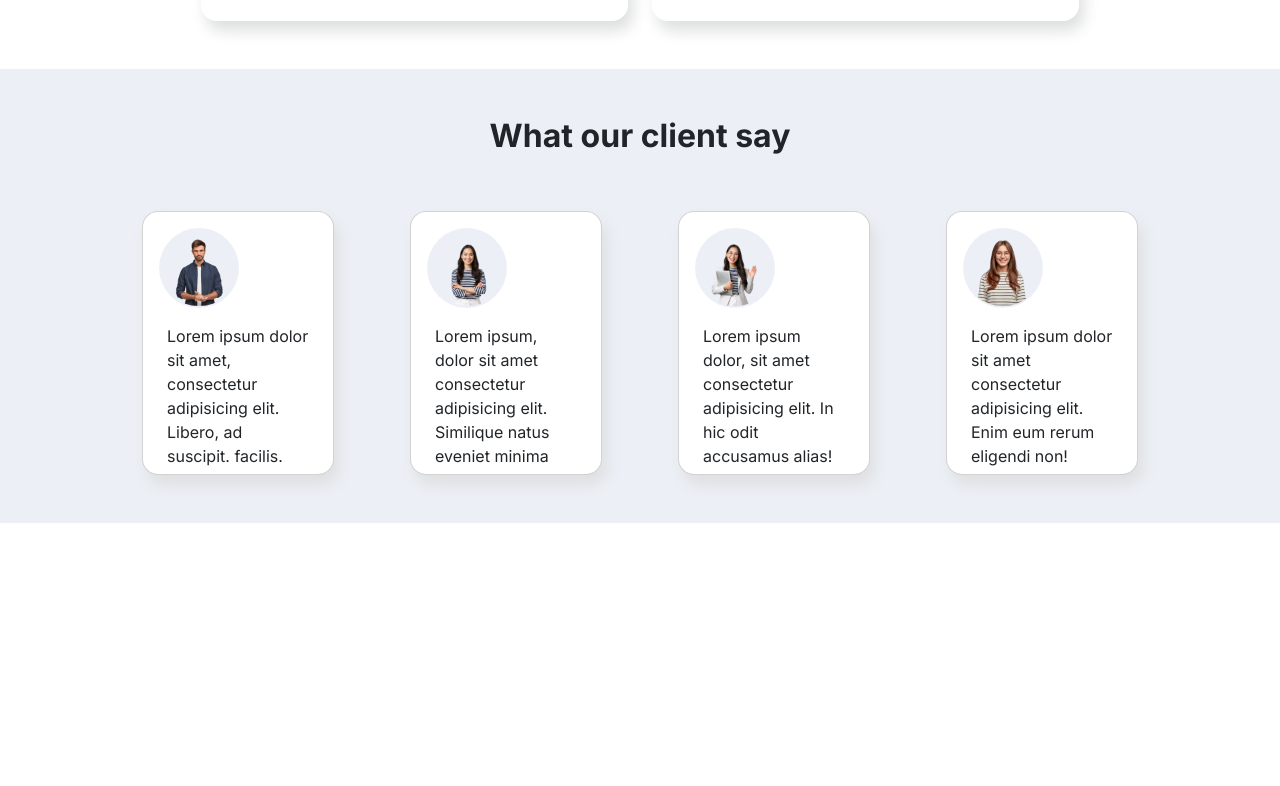
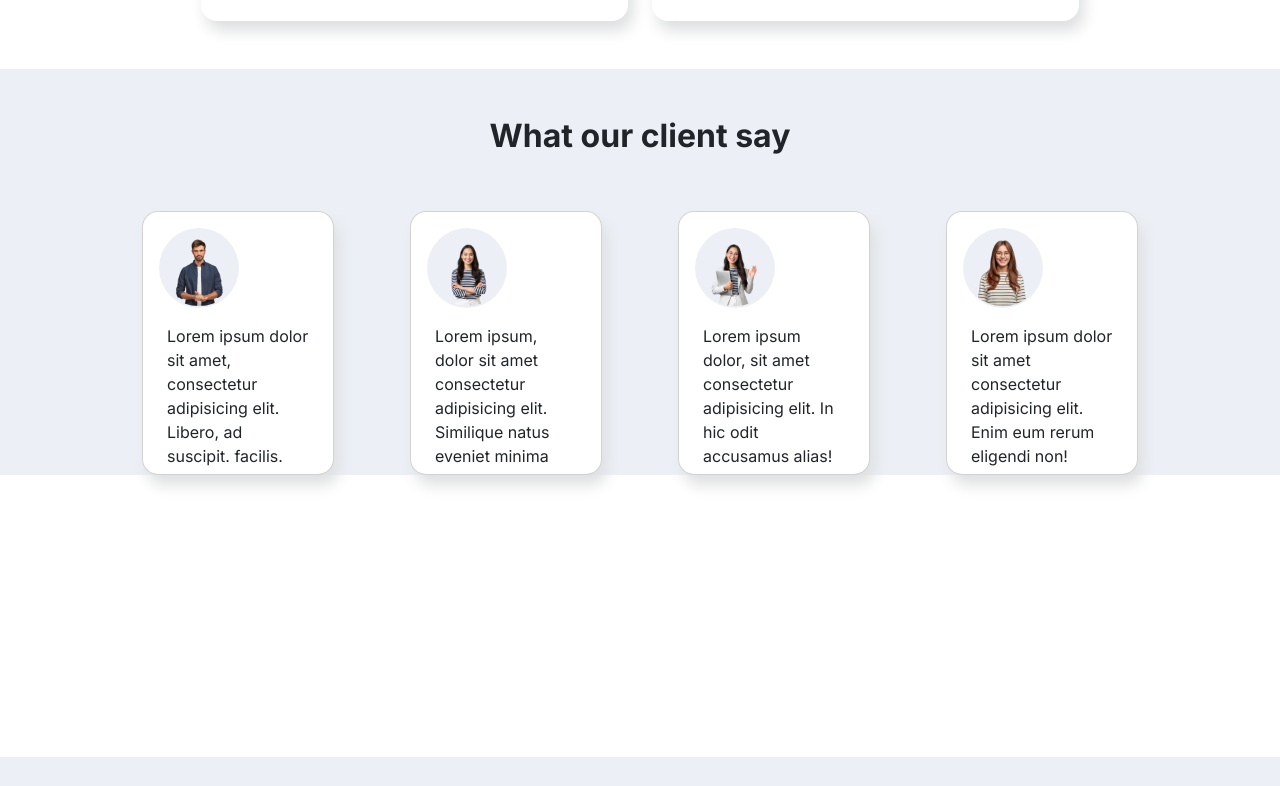
Before and after one commit to ajiekusumadhany/HomeYou, a plain HTML site: page index.html in a window 1280 px wide. Shown: the part 1925-2711 px from the top of the page. Drawn offline with nearby package versions, Linux system fonts and the light colour scheme.

Commit message:
ubah pading bottom  footer

```diff
--- a/index.html
+++ b/index.html
@@ -296,7 +296,7 @@
 
     </section>
 
-    <section class="testimoni container-fluid pt-5 pb-5">
+    <section class="testimoni container-fluid pt-5 pb-0">
         <div class="judul-testi d-flex justify-content-center">
             <h2 class="fs-2 fw-bold ">What our client say</h2>
         </div>
```
